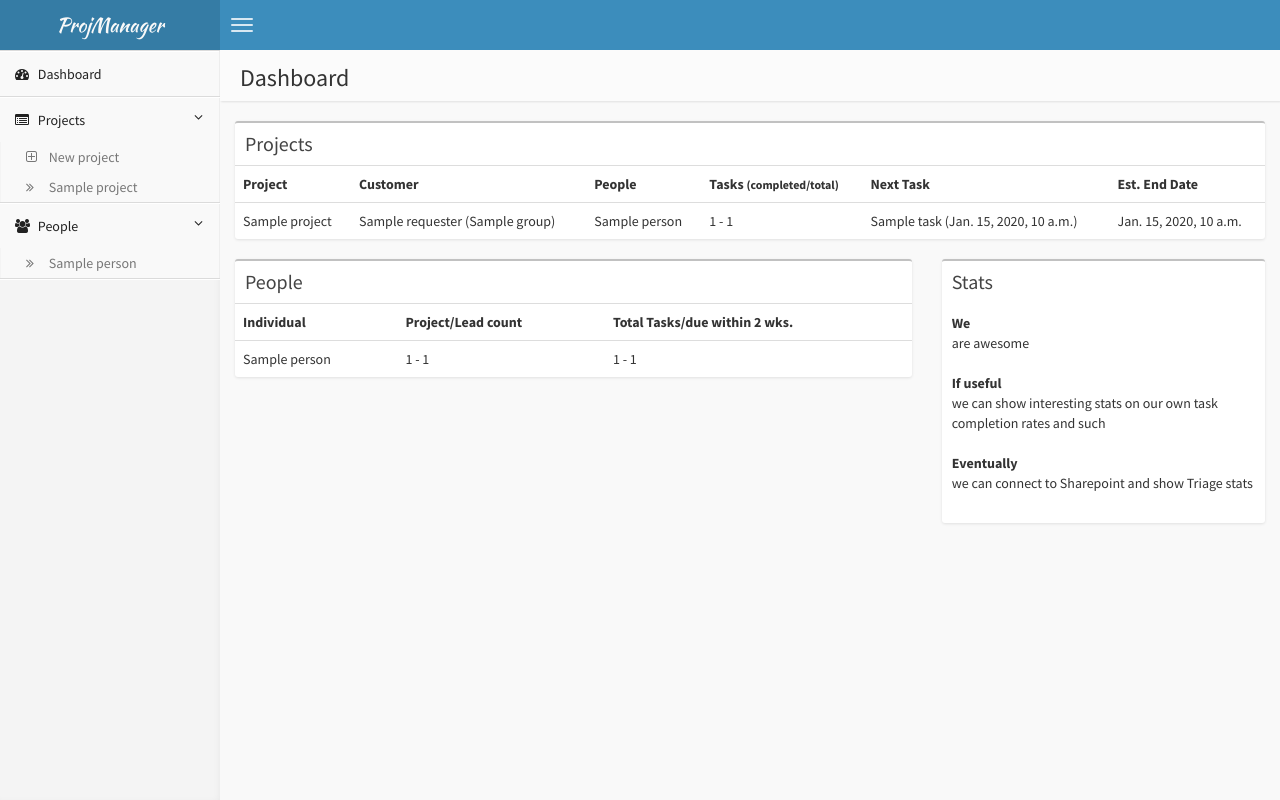
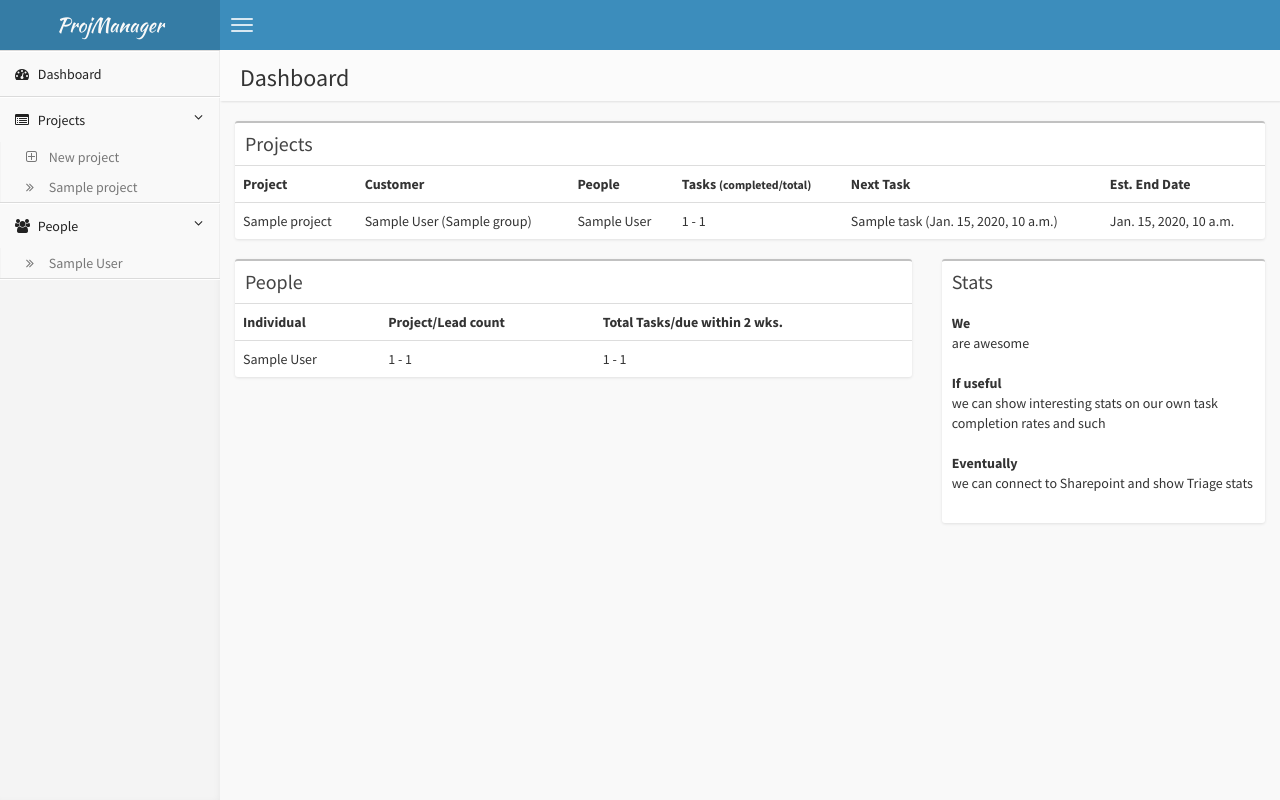
Before and after one commit to eykanal/pm, a Django app: template pm/templates/pm/index.html in a window 1280 px wide. Run offline with Django 3.2, Linux system fonts and the light colour scheme; the template is opened without the code that fills it: most values are stand-ins (such as "Sample title", 1, 10 or a date in 2020); some libraries are stand-ins or nearby versions.

Commit message:
fix names, fix extra script tag

```diff
--- a/pm/models.py
+++ b/pm/models.py
@@ -24,6 +24,9 @@ class People(models.Model):
 
     def __unicode__(self):
         return "%s %s (%s)" % (self.name.first_name, self.name.last_name, self.group.name)
+
+    def full_name(self):
+        return "%s %s" %(self.name.first_name, self.name.last_name)
 
     def lead_count(self):
         return self.worker_set.filter(owner=True).count()
--- a/pm/templates/pm/base.html
+++ b/pm/templates/pm/base.html
@@ -68,7 +68,7 @@
                             </a>
                             <ul class="treeview-menu">
                             {% for person in people %}
-                                <li><a href="{% url 'pm:person-detail' person.id %}"><i class="fa fa-angle-double-right"></i> {{ person.name }}</a></li>
+                                <li><a href="{% url 'pm:person-detail' person.id %}"><i class="fa fa-angle-double-right"></i> {{ person.full_name }}</a></li>
                             {% endfor %}
                             </ul>
                         </li>
--- a/pm/templates/pm/index.html
+++ b/pm/templates/pm/index.html
@@ -24,8 +24,8 @@
                     {% for project in projects %}
                     <tr>
                         <td><a href="{% url 'pm:project-detail' project.id %}"></a>{{ project.name }}</td>
-                        <td>{{ project.requester.name }} ({{ project.requester.group.name }})</td>
-                        <td>{% for worker in project.worker_set.all %}{% if worker.owner %}<span class="text-light-blue">{% endif %}{{ worker.person.name }}{% if worker.owner %}</span>{% endif %}{% if not forloop.last %}, {% endif %}{% endfor %}</td>
+                        <td>{{ project.requester.full_name }} ({{ project.requester.group.name }})</td>
+                        <td>{% for worker in project.worker_set.all %}{% if worker.owner %}<span class="text-light-blue">{% endif %}{{ worker.person.full_name }}{% if worker.owner %}</span>{% endif %}{% if not forloop.last %}, {% endif %}{% endfor %}</td>
                         <td>{{ project.completed_tasks.count }} - {{ project.task_set.all.count }}</td>
                         <td>{% if project.next_tasks.count == 1 %}{% for task in project.next_tasks %}{{ task.name }} ({% if task.due_date = None %}<span class="text-yellow">No due date</span>{% else %}{{ task.due_date | default_if_none:"<span class='text-yellow'>No due date</span>" }}{% endif %}){% endfor %}{% elif project.next_tasks.count == 0 %}<i class="text-yellow">No upcoming tasks defined</i>{% else %}<ol>{% for task in project.next_tasks %}<li>{{ task.name }} ({{ task.due_date }})</li>{% endfor %}</ol>{% endif %}</td>
                         <td>{{ project.est_completion_date }}</td>
@@ -52,7 +52,7 @@
                     </tr>
                     {% for person in people %}
                     <tr>
-                        <td><a href="{% url 'pm:person-detail' person.id %}"></a>{{ person.name }}</td>
+                        <td><a href="{% url 'pm:person-detail' person.id %}"></a>{{ person.full_name }}</td>
                         <td>{% if person.worker_set.count > 3 %}<span class="text-{% if person.worker_set.count > 5 %}red{% else %}yellow{% endif %}">{% endif %}{{ person.worker_set.count }}{% if person.worker_set.count > 3 %}</span>{% endif %} - {% if person.lead_count > 1 %}<span class="text-{% if person.lead_count > 2 %}red{% else %}yellow{% endif %}">{% endif %}{{ person.lead_count }}{% if person.lead_count > 1 %}</span>{% endif %}</td>
                         <td>{% if person.task_count > 7 %}<span class="text-{% if person.task_count > 11 %}red{% else %}yellow{% endif %}">{% endif %}{{ person.task_count }}{% if person.task_count > 8 %}</span>{% endif %} - {% if person.two_wk_task_count > 4 %}<span class="text-{% if person.two_wk_task_count > 6 %}red{% else %}yellow{% endif %}">{% endif %}{{ person.two_wk_task_count }}{% if person.two_wk_task_count > 4 %}</span>{% endif %}</td>
                     </tr>
```
Also changed, not shown: pm/templates/pm/person_detail.html (+4 -4 lines), pm/templates/pm/project_detail.html (+4 -6 lines).
